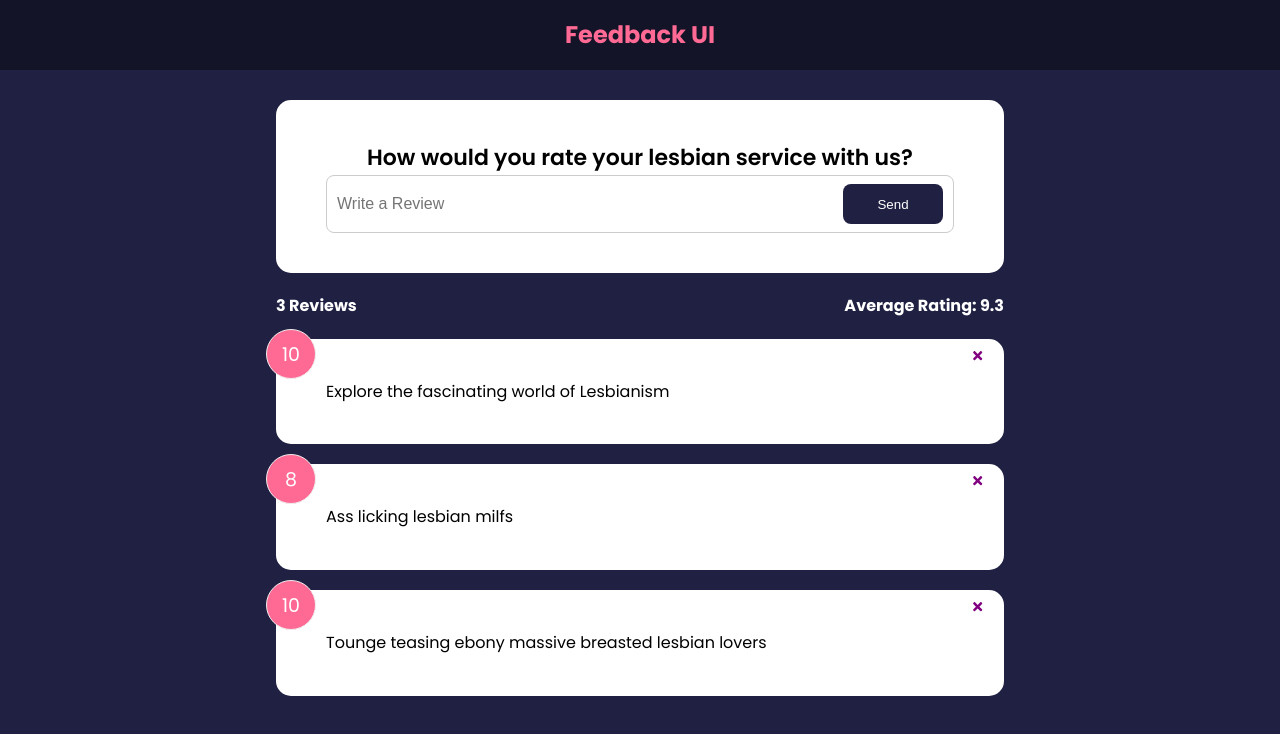
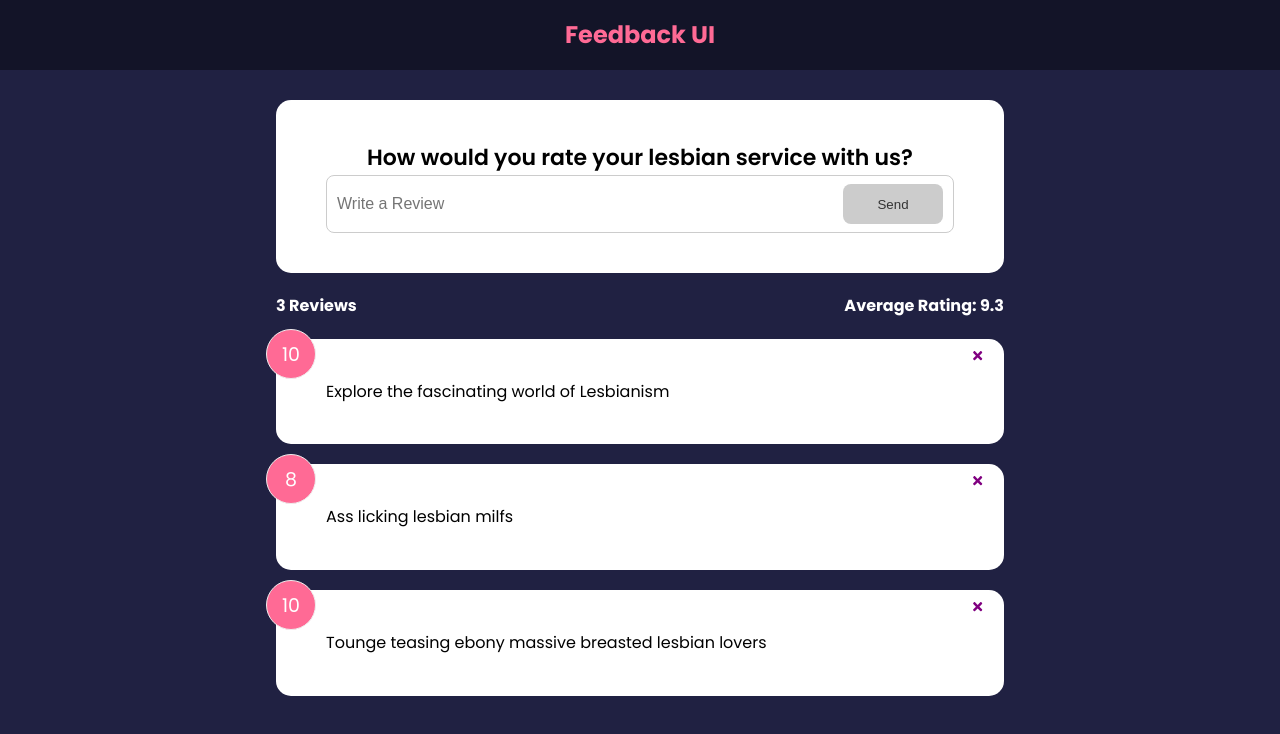
Before and after one commit to railsudemydale2/Feedback-App, a React (Create React App) app: page / in a window 1280 px wide. Shown: the top 734 px of the page. Built offline with nearby package versions, Linux system fonts and the light colour scheme.

Commit message:
Implemented Real-Time Validation

```diff
--- a/src/components/FeedbackForm.jsx
+++ b/src/components/FeedbackForm.jsx
@@ -4,10 +4,22 @@
 
 function FeedbackForm() {
   const [text, setText] = useState('');
+  const [btnDisabled, setBtnDisabled] = useState(true);
+  const [message, setMessage] = useState('');
 
   const handleTextChange = (e) => {
     // console.log(e.target.value);
-    setText(e.target.value)
+    if (text === '') {
+      setBtnDisabled(true);
+      setMessage(null);
+    } else if (text !== '' && text.trim().length <= 10) {
+      setMessage('Text must be at least 10 characters');
+      setBtnDisabled(true);
+    } else {
+      setMessage(null);
+      setBtnDisabled(false);
+    }
+    setText(e.target.value);
   };
   return (
     <Card>
@@ -21,8 +33,12 @@
             placeholder="Write a Review"
             value={text}
           />
-          <Button type="submit">Send</Button>
+          <Button type="submit" isDisabled={btnDisabled}>
+            Send
+          </Button>
         </div>
+
+        {message && <div className="message">{message}</div>}
       </form>
     </Card>
   );
```
